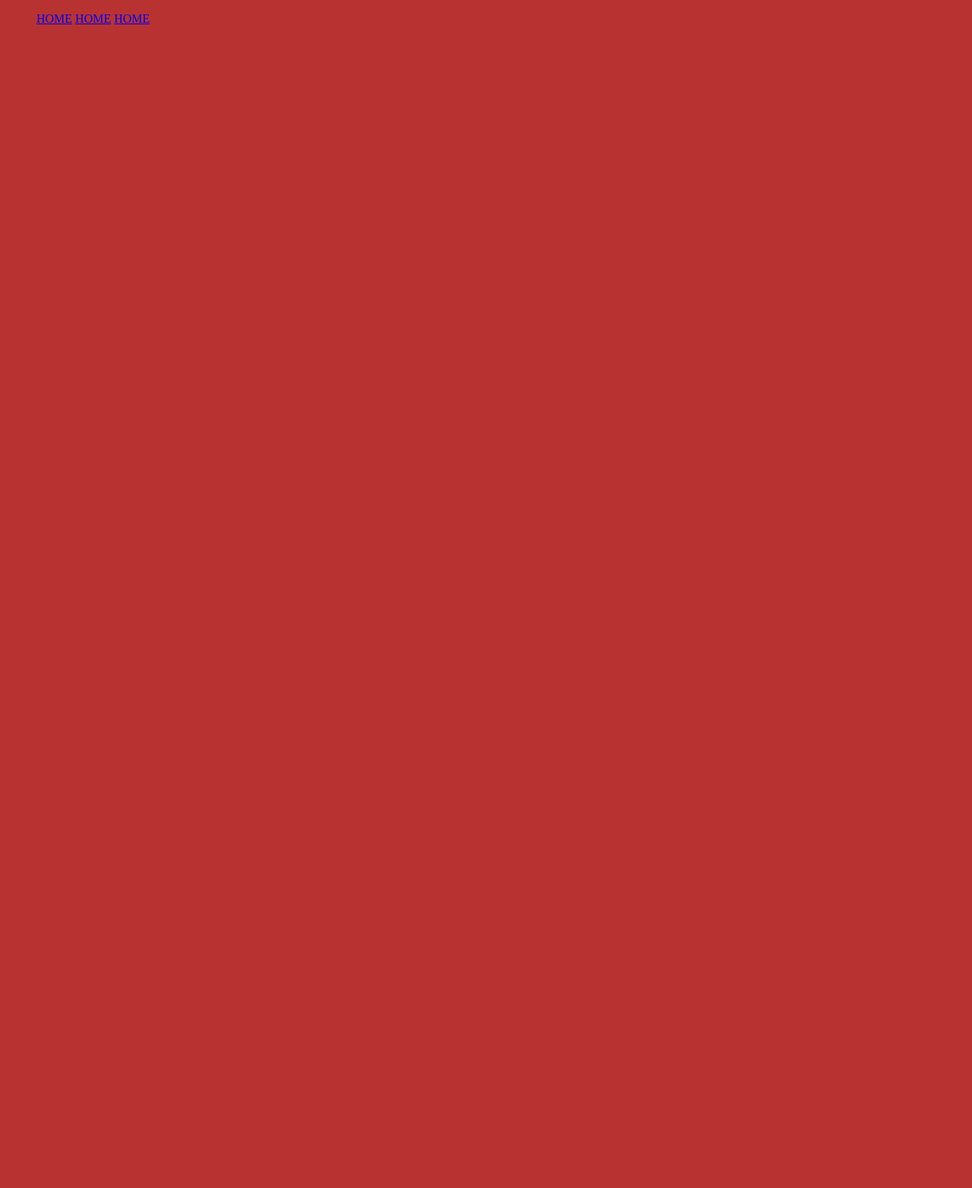
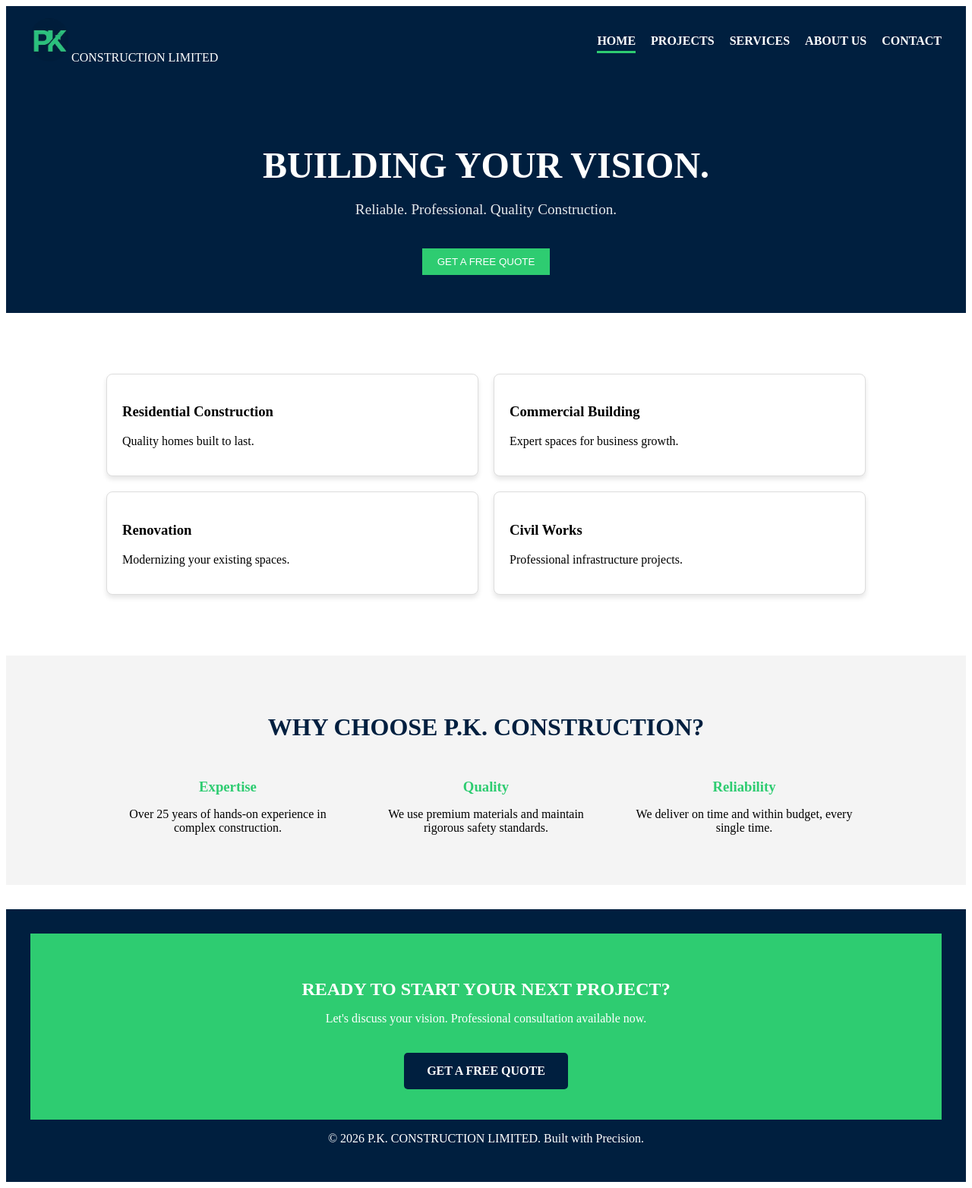
Before and after one commit to mcthera/PK-MANU-CONSTRUCTION, a plain HTML site: page index.html in a window 1280 px wide. Shown: the whole page at 76% size. Before the commit the page ends 800 px from the top, so only its background shows below. Drawn offline with Linux system fonts and the light colour scheme.

Commit message:
First set up

```diff
--- a/index.html
+++ b/index.html
@@ -3,17 +3,75 @@
 <head>
     <meta charset="UTF-8">
     <meta name="viewport" content="width=device-width, initial-scale=1.0">
-    <link rel="stylesheet" href="style.css">
-    <title>HOME</title>
-    <nav>
-        <ul>
-            <a href="#">HOME</a>
-            <a href="#">HOME</a>
-            <a href="#">HOME</a>
-        </ul>
-    </nav>
+    <link rel="stylesheet" href="style1.css">
+    <title>P.K. Construction Limited</title>
 </head>
 <body>
 
+    <header>
+        <nav>
+            <div class="logo"> <img src="P/logo.png" alt="logo picture"> CONSTRUCTION LIMITED</div>
+            <ul>
+                <li><a href="index.html" class="active">HOME</a></li>
+                <li><a href="projects.html">PROJECTS</a></li>
+                <li><a href="services.html">SERVICES</a></li>
+                <li><a href="about.html">ABOUT US</a></li>
+                <li><a href="contact.html">CONTACT</a></li>
+            </ul>
+        </nav>
+    </header>
+    <main>
+    <section class="hero" style="background: #e0e0e0; padding: 50px; text-align: center;">
+        <h1>BUILDING YOUR VISION.</h1>
+        <p>Reliable. Professional. Quality Construction.</p>
+        <button style="background: #2ECC71; border: none; padding: 10px 20px; color: white; cursor: pointer; margin-top: 20px;">GET A FREE QUOTE</button>
+    </section>
+
+    <section class="grid-container" style="display: grid; grid-template-columns: repeat(2, 1fr); gap: 20px; padding: 40px;">
+        <div class="card" style="background: white; padding: 20px; border: 1px solid #ddd;">
+            <h3>Residential Construction</h3>
+            <p>Quality homes built to last.</p>
+        </div>
+        <div class="card" style="background: white; padding: 20px; border: 1px solid #ddd;">
+            <h3>Commercial Building</h3>
+            <p>Expert spaces for business growth.</p>
+        </div>
+        <div class="card" style="background: white; padding: 20px; border: 1px solid #ddd;">
+            <h3>Renovation</h3>
+            <p>Modernizing your existing spaces.</p>
+        </div>
+        <div class="card" style="background: white; padding: 20px; border: 1px solid #ddd;">
+            <h3>Civil Works</h3>
+            <p>Professional infrastructure projects.</p>
+        </div>
+    </section>
+    <section class="why-us" style="background: #f4f4f4; padding: 50px 20px; text-align: center;">
+    <h2 style="color: #001F3F; margin-bottom: 30px;">WHY CHOOSE P.K. CONSTRUCTION?</h2>
+    <div style="display: flex; justify-content: center; gap: 40px; flex-wrap: wrap;">
+        <div style="max-width: 300px;">
+            <h3>Expertise</h3>
+            <p>Over 25 years of hands-on experience in complex construction.</p>
+        </div>
+        <div style="max-width: 300px;">
+            <h3>Quality</h3>
+            <p>We use premium materials and maintain rigorous safety standards.</p>
+        </div>
+        <div style="max-width: 300px;">
+            <h3>Reliability</h3>
+            <p>We deliver on time and within budget, every single time.</p>
+        </div>
+    </div>
+</section>
+</main>
+
+    <footer>
+        <section class="cta" style="background: #2ECC71; color: white; padding: 40px 20px; text-align: center;">
+    <h2>READY TO START YOUR NEXT PROJECT?</h2>
+    <p>Let's discuss your vision. Professional consultation available now.</p>
+    <a href="contact.html" style="display: inline-block; background: #001F3F; color: white; padding: 15px 30px; text-decoration: none; margin-top: 20px; font-weight: bold; border-radius: 5px;">GET A FREE QUOTE</a>
+</section>
+        <p>&copy; 2026 P.K. CONSTRUCTION LIMITED. Built with Precision.</p>
+    </footer>
+
 </body>
 </html>
--- a/style.css
+++ /dev/null
@@ -1,3 +0,0 @@
-*{
-    background-color:rgb(184, 50, 50)
-}
--- /dev/null
+++ b/style1.css
@@ -0,0 +1,70 @@
+/* Quick Layout Helpers */
+nav { display: flex; justify-content: space-between; align-items: center; background: #001F3F; color: white; padding: 1rem 2rem; }
+nav ul { display: flex; list-style: none; gap: 20px; }
+nav a { color: white; text-decoration: none; font-weight: bold; }
+nav a.active { border-bottom: 3px solid #2ECC71; padding-bottom: 5px; }
+nav img{
+    width: 50px;
+    height: auto;
+    border-radius: 60px;
+    transition:transform0.3s ease, box-shadow o.3s ease;
+}
+nav img:hover{
+    border-radius: 40px;
+    background-color: #239e27;
+    transform: translateY(-5px) scale(1.1);
+    box-shadow: 0 10px 20px rgb(21, 179, 66);
+
+}
+
+footer { background: #001F3F; color: white; text-align: center; padding: 2rem; margin-top: 2rem; }
+
+/* Style for the service cards */
+.grid-container {
+    max-width: 1000px;
+    margin: 40px auto; /* Centers the grid */
+    display: grid;
+    grid-template-columns: repeat(2, 1fr);
+    gap: 30px;
+    padding: 40px 20px;
+}
+
+.card {
+    background: #FFFFFF;
+    padding: 30px;
+    border-radius: 8px; /* Smooth corners */
+    box-shadow: 0 4px 6px rgba(0,0,0,0.1); /* Subtle shadow for depth */
+    border-left: 5px solid #2ECC71; /* Accent color matching the app */
+    transition: transform 0.2s;
+}
+
+.card:hover {
+    transform: translateY(-5px); /* Professional hover effect */
+}
+
+.hero {
+    background: #001F3F !important; /* Dark Navy background */
+    color: white;
+    padding: 80px 20px;
+    text-align: center;
+}
+
+.hero h1 {
+    font-size: 3rem;
+    margin-bottom: 10px;
+}
+
+.hero p {
+    font-size: 1.2rem;
+    margin-bottom: 20px;
+    opacity: 0.9;
+}
+
+.why-us h2 { font-size: 2rem; }
+.why-us h3 { color: #2ECC71; margin-bottom: 10px; }
+/* footer*/
+.cta h2 { margin-bottom: 10px; }
+.cta a:hover { background: #003366; transition: 0.3s; }
+
+/* FOR PROJECT PAGE
+REFER TO STYLE2PROJECT.CSS*/
--- /dev/null
+++ b/style2project.css
@@ -0,0 +1,41 @@
+/* Quick Layout Helpers */
+nav { display: flex; justify-content: space-between; align-items: center; background: #001F3F; color: white; padding: 1rem 2rem; }
+nav ul { display: flex; list-style: none; gap: 20px; }
+nav a { color: white; text-decoration: none; font-weight: bold; }
+nav a.active { border-bottom: 3px solid #2ECC71; padding-bottom: 5px; }
+nav img{
+    width: 50px;
+    height: auto;
+    border-radius: 60px;
+    transition:transform0.3s ease, box-shadow o.3s ease;
+}
+nav img:hover{
+    border-radius: 40px;
+    background-color: #239e27;
+    transform: translateY(-5px) scale(1.1);
+    box-shadow: 0 10px 20px rgb(21, 179, 66);
+
+}
+
+footer { background: #001F3F; color: white; text-align: center; padding: 2rem; margin-top: 2rem; }
+/* Page Title Section */
+.page-title { background: #001F3F; color: white; padding: 40px 20px; }
+.breadcrumb { font-size: 0.8rem; color: #2ECC71; margin-bottom: 10px; text-transform: uppercase; }
+.page-title h1 { margin: 0; font-size: 2.5rem; }
+
+/* Grid Layout */
+body { background: #f4f4f4; margin: 0; font-family: sans-serif; }
+.grid-container {
+    display: grid;
+    grid-template-columns: repeat(3, 1fr); /* 3 columns */
+    gap: 30px;
+    max-width: 1200px;
+    margin: 40px auto;
+    padding: 0 20px;
+}
+
+/* Card Styling */
+.card { background: white; padding: 15px; border-radius: 4px; box-shadow: 0 2px 5px rgba(0,0,0,0.1); }
+.card img { width: 100%; height: 200px; object-fit: cover; margin-bottom: 15px; border-radius: 2px; }
+.card h3 { color: #001F3F; margin: 10px 0; font-size: 1.1rem; }
+.card p { font-size: 0.9rem; color: #555; line-height: 1.4; }
```
Also changed, not shown: About.html (added, +61 -0 lines), Contact.html (added, +61 -0 lines), projects.html (added, +67 -0 lines), services.html (added, +60 -0 lines), P/logo.jpeg (added), P/logo.png (added), P/second logo.jpeg (added), PK CONSTRUCTION.jpeg (deleted), 1 other file.
